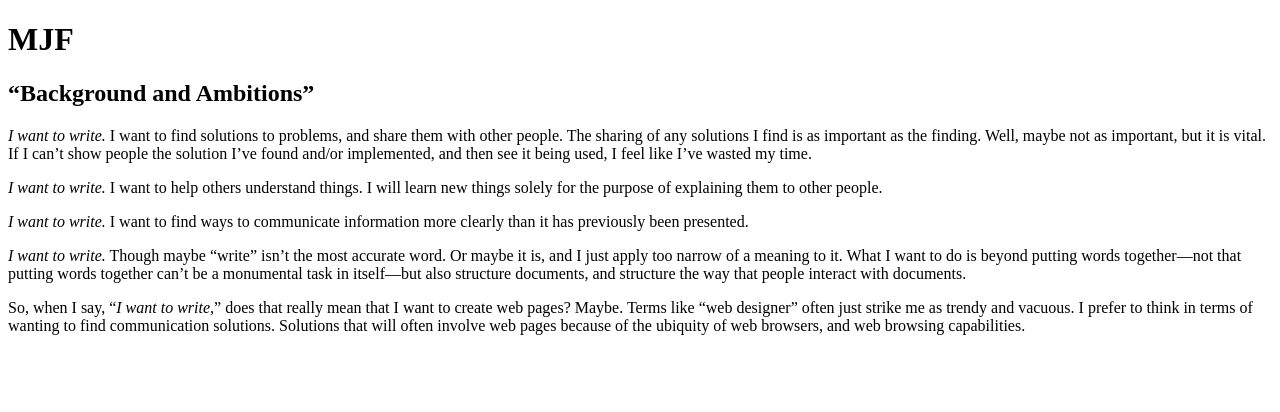
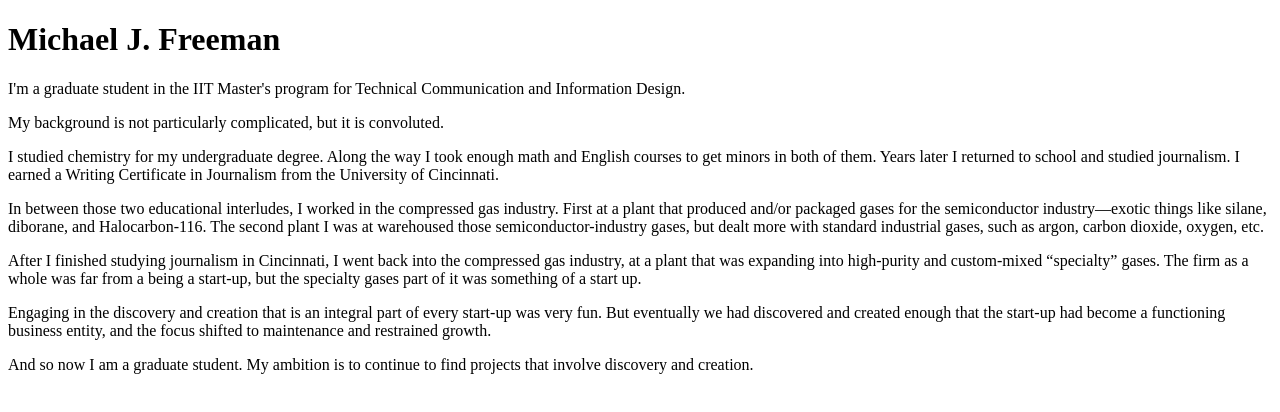
Before and after one commit to mfreema5/COM530-background-and-ambitions, a plain HTML site: page index.html in a window 1280 px wide. Drawn offline with Linux system fonts and the light colour scheme.

Commit message:
Complete rewrite of the <body> text.

```diff
--- a/index.html
+++ b/index.html
@@ -5,34 +5,25 @@
     <title>MJF - Background and Ambitions</title>
     <meta charset="utf-8" />
     <meta name="viewport" content="width=device-width, initial-scale=1.0" />
+    <link rel="stylesheet" href="screen.css" />
   </head>
 
   <body>
-    <h1>MJF</h1>
-    <h2>&ldquo;Background and Ambitions&rdquo;</h2>
+    <h1>Michael J. Freeman</h1>
 
-    <p>
-      <em>I want to write.</em>
-      I want to find solutions to problems, and share them with other people.  The sharing of any solutions I find is as important as the finding.  Well, maybe not as important, but it is vital.  If I can&rsquo;t show people the solution I&rsquo;ve found and/or implemented, and then see it being used, I feel like I&rsquo;ve wasted my time.
-    </p>
+    <p>I'm a graduate student in the IIT Master's program for Technical Communication and Information Design.</p>
 
-    <p>
-      <em>I want to write.</em>
-      I want to help others understand things.  I will learn new things solely for the purpose of explaining them to other people.
-    </p>
+    <p>My background is not particularly complicated, but it is convoluted.</p>
 
-    <p>
-      <em>I want to write.</em>
-      I want to find ways to communicate information more clearly than it has previously been presented.
-    </p>
+    <p>I studied chemistry for my undergraduate degree.  Along the way I took enough math and English courses to get minors in both of them.  Years later I returned to school and studied journalism.  I earned a Writing Certificate in Journalism from the University of Cincinnati.</p>
 
-    <p>
-      <em>I want to write.</em>
-      Though maybe “write” isn&rsquo;t the most accurate word.  Or maybe it is, and I just apply too narrow of a meaning to it.  What I want to do is beyond putting words together—not that putting words together can&rsquo;t be a monumental task in itself—but also structure documents, and structure the way that people interact with documents.
-    </p>
+    <p>In between those two educational interludes, I worked in the compressed gas industry.  First at a plant that produced and/or packaged gases for the semiconductor industry—exotic things like silane, diborane, and Halocarbon-116.  The second plant I was at warehoused those semiconductor-industry gases, but dealt more with standard industrial gases, such as argon, carbon dioxide, oxygen, etc.</p>
 
-    <p>
-      So, when I say, &ldquo;<em>I want to write,</em>&rdquo; does that really mean that I want to create web pages?  Maybe.  Terms like &ldquo;web designer&rdquo; often just strike me as trendy and vacuous.  I prefer to think in terms of wanting to find communication solutions.  Solutions that will often involve web pages because of the ubiquity of web browsers, and web browsing capabilities.
-    </p>
+    <p>After I finished studying journalism in Cincinnati, I went back into the compressed gas industry, at a plant that was expanding into high-purity and custom-mixed “specialty” gases.  The firm as a whole was far from a being a start-up, but the specialty gases part of it was something of a start up.</p>
+
+    <p>Engaging in the discovery and creation that is an integral part of every start-up was very fun.  But eventually we had discovered and created enough that the start-up had become a functioning business entity, and the focus shifted to maintenance and restrained growth.</p>
+
+    <p>And so now I am a graduate student.  My ambition is to continue to find projects that involve discovery and creation.</p>
+
   </body>
 </html>
```
